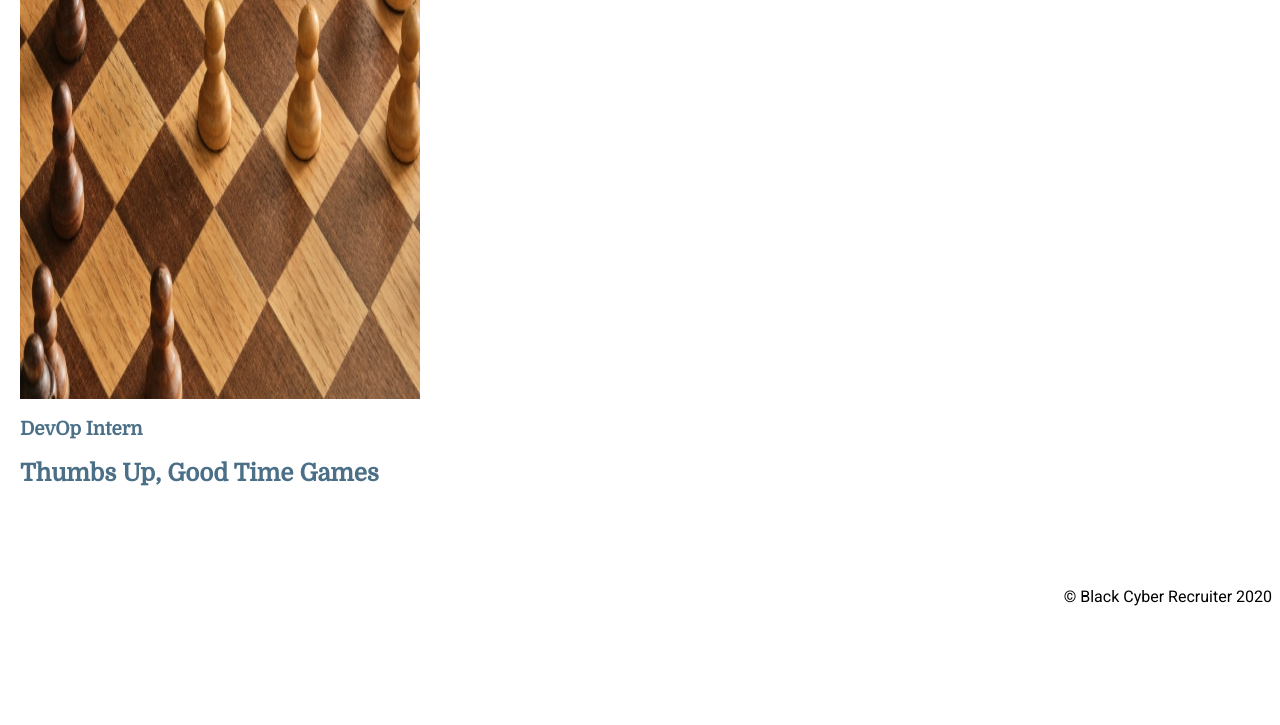
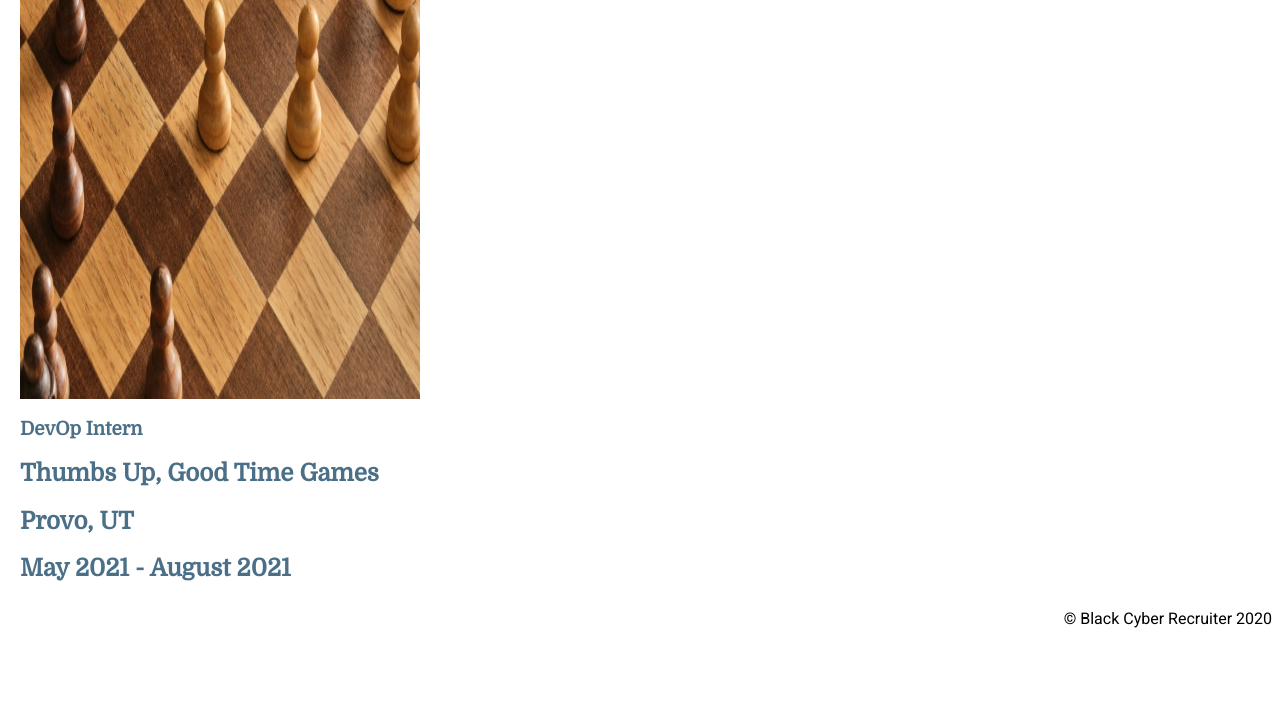
Before and after one commit to dallinbentley/bcr, a Django app: page /applicants/ in a window 1280 px wide. Shown: the part 156-881 px from the top of the page. Before the commit the page ends 762 px from the top, so only its background shows below. Run offline with Django 3.2, Linux system fonts and the light colour scheme; some libraries are stand-ins or nearby versions.

Commit message:
commit on 'master'

```diff
--- a/templates/jobs/jobs.html
+++ b/templates/jobs/jobs.html
@@ -10,6 +10,8 @@
             </div>
             <h3>DevOp Intern</h3>
             <h2>Thumbs Up, Good Time Games</h2>
+            <h2>Provo, UT</h2>
+            <h2>May 2021 - August 2021</h2>
         </a>
     </div>
 </div>
```
